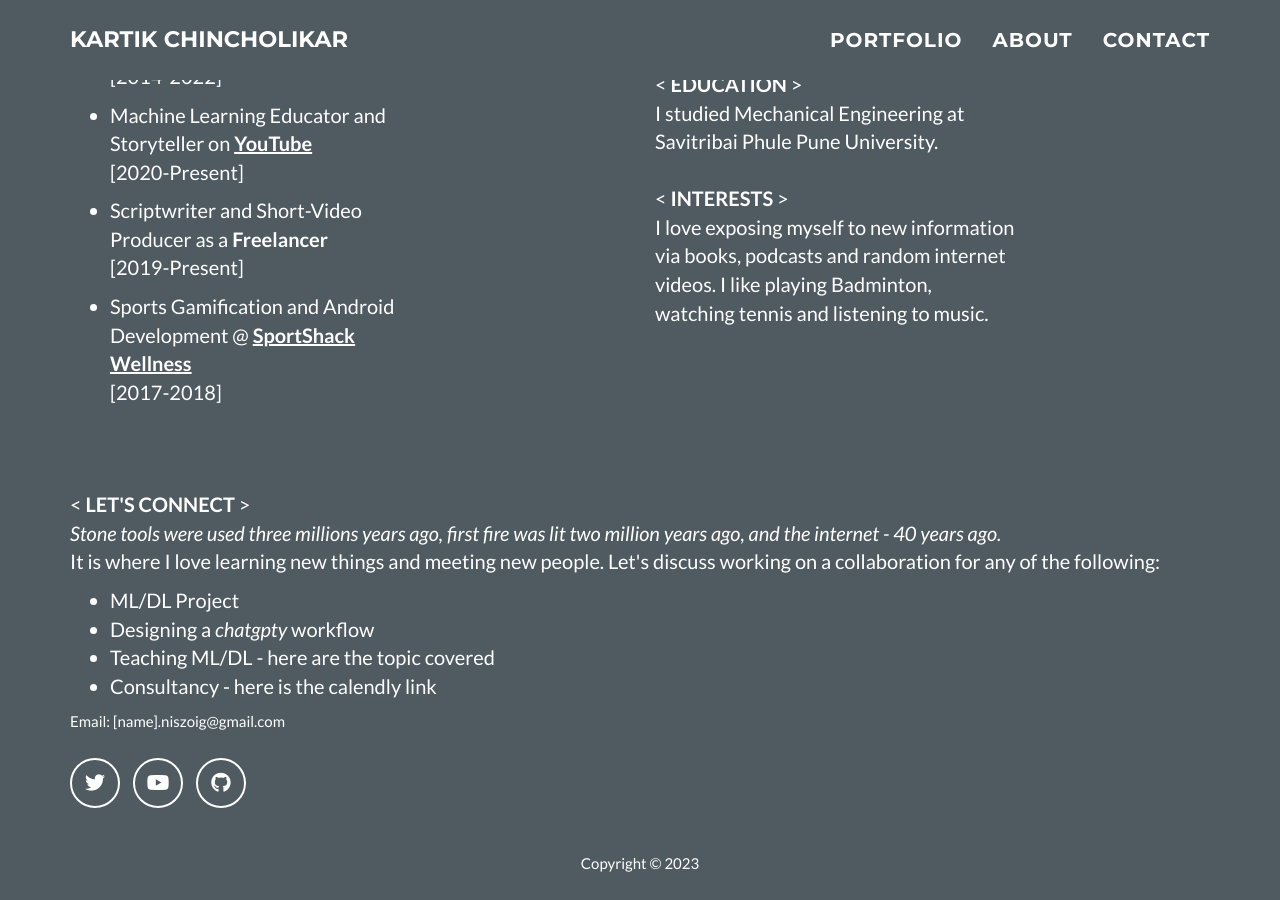
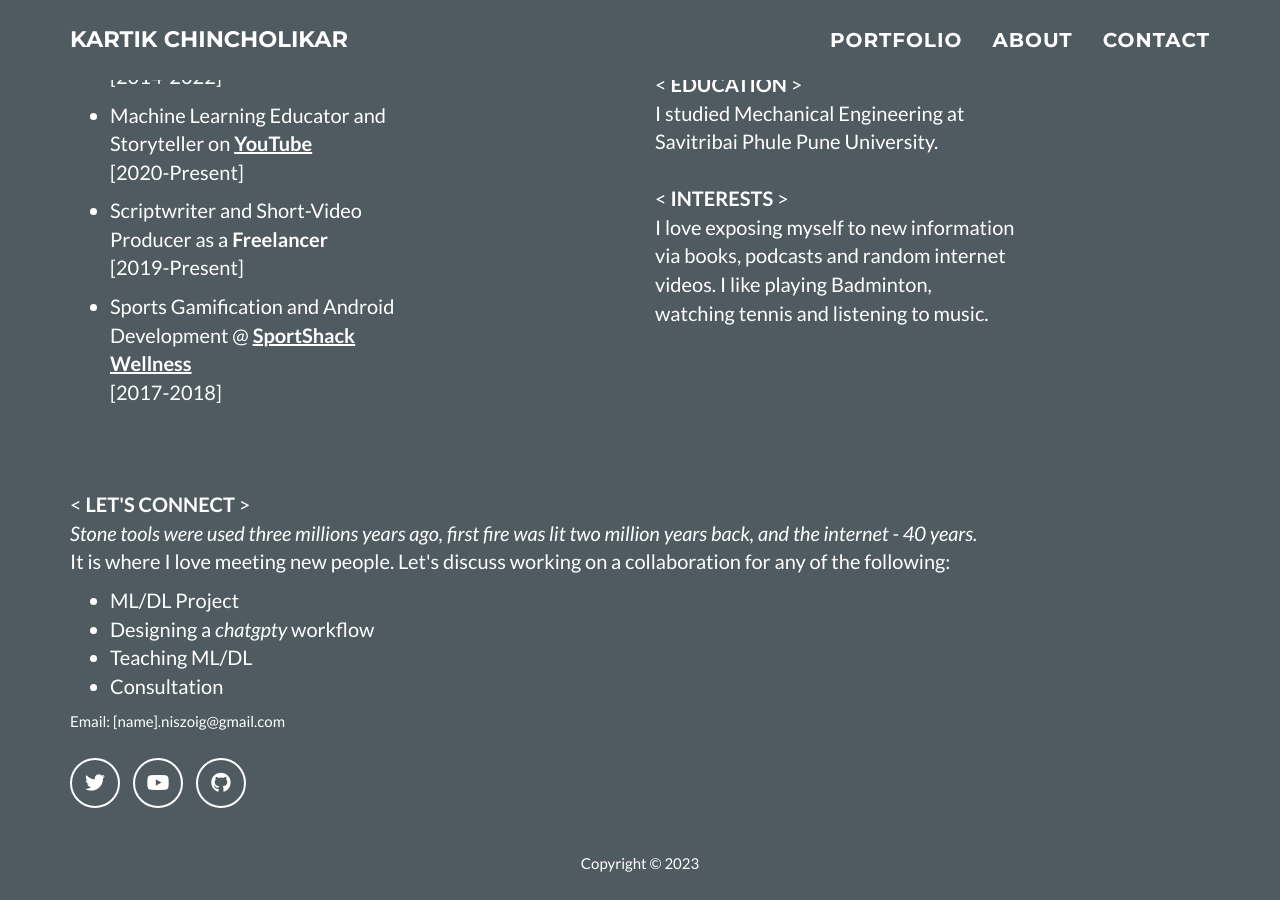
Before and after one commit to kartikchincholikar/kartikchincholikar.github.io, a Jekyll site: the page built from _posts/2014-07-17-Simulations in Statistical Learning Theory.markdown, in a window 1280 px wide and 900 px high, scrolled down 886 px. Built offline with Jekyll 4.4.1, drawn with Linux system fonts in a browser that asks for light colours.

Commit message:
Update contact_static.html

```diff
--- a/_includes/contact_static.html
+++ b/_includes/contact_static.html
@@ -4,13 +4,13 @@
     <div class="row">
       <div class="col-lg-12">
         <p><<b> LET'S CONNECT </b>><br>
-        <i>Stone tools were used three millions years ago, first fire was lit two million years ago, and the internet - 40 years ago.</i><br>
-        It is where I love learning new things and meeting new people. Let's discuss working on a collaboration for any of the following:<br>
+        <i>Stone tools were used three millions years ago, first fire was lit two million years back, and the internet - 40 years.</i><br>
+        It is where I love meeting new people. Let's discuss working on a collaboration for any of the following:<br>
         <ul>
           <li>ML/DL Project</li>
           <li>Designing a <i>chatgpty</i> workflow</li>
-          <li>Teaching ML/DL - here are the topic covered</li>
-          <li>Consultancy - here is the calendly link</li>
+          <li>Teaching ML/DL</li>
+          <li>Consultation</li>
         </ul>
         Email: [name].niszoig@gmail.com
         </p>
```
